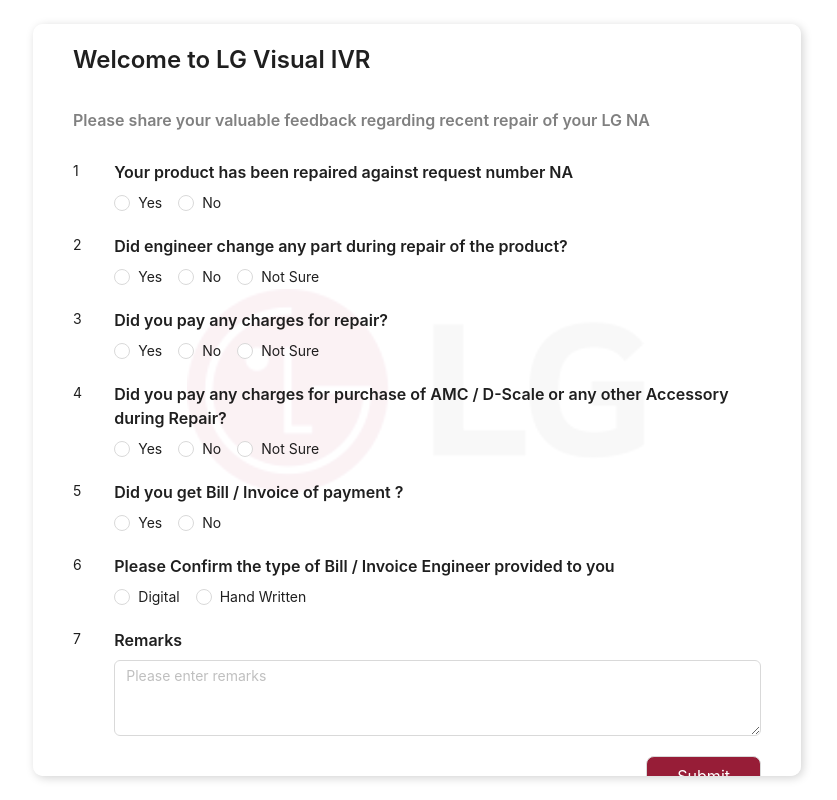
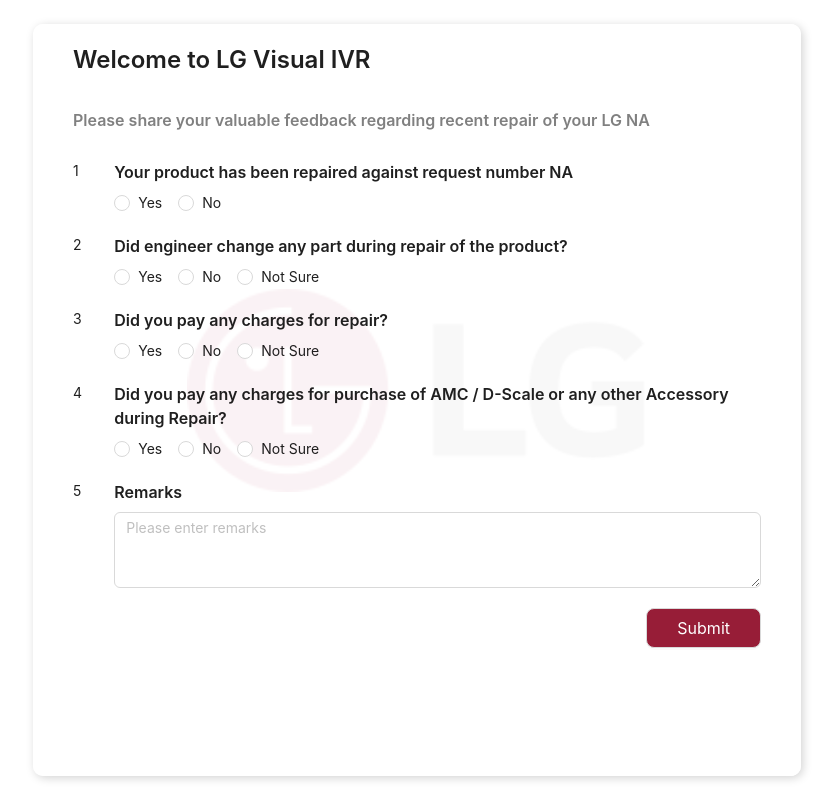
Before and after one commit to mrityunjay-1/visualiser, a React (Vite) app: page / in a window 1280 px wide. Shown: the whole page, without its empty margins (223-1060 px from the left). Built offline with nearby package versions, Linux system fonts and the light colour scheme.

Commit message:
reporting bug fix

```diff
--- a/src/App.css
+++ b/src/App.css
@@ -12,6 +12,21 @@
   overflow: auto;
 }
 
+.form-container::-webkit-scrollbar {
+  /* background-color: red; */
+  width: 0.9rem;
+}
+
+.form-container::-webkit-scrollbar-thumb {
+  background-color: grey;
+  border-radius: 1100rem;
+  /* width: 0.9rem; */
+}
+
+/* .form-container::-webkit-scrollbar-track {
+  background-color: red;
+} */
+
 .form-container>div {
   margin-bottom: 2rem;
 }
--- a/src/App.tsx
+++ b/src/App.tsx
@@ -1,6 +1,6 @@
 import { useEffect, useState } from 'react';
 import "./App.css";
-import { Button, Flex, Input, Radio, Typography } from 'antd'
+import { Button, Flex, Input, Radio, Typography, message } from 'antd'
 // import axios from 'axios';
 
 const { Text, Title } = Typography;
@@ -156,7 +156,13 @@ function App() {
                       <Text style={{ flex: 0.1 }}>Amount</Text>
                       <Input
                         value={q3Amount}
-                        onChange={(e: any) => setQ3Amount(e.target.value)}
+                        onChange={(e: any) => {
+                          let val = e.target.value;
+
+                          if (isNaN(+(val))) return message.warning("Please enter valid amount.");
+
+                          setQ3Amount(val)
+                        }}
                         style={{ flex: 0.2 }}
                         placeholder='0'
                       />
@@ -193,9 +199,7 @@ function App() {
         </Flex>
 
         {
-          q3 === "yes" && q4 === "yes" ?
-            null
-            :
+          q3 === "yes" || q4 === "yes" ?
             <>
 
               {/* Question 5 */}
@@ -235,10 +239,12 @@ function App() {
               </Flex>
 
             </>
+            :
+            null
         }
 
         <Flex>
-          <Text style={{ flex: 0.06 }}> {q3 === "yes" && q4 === "yes" ? "5" : "7"}</Text>
+          <Text style={{ flex: 0.06 }}> {q3 === "yes" || q4 === "yes" ? "7" : "5"}</Text>
           <Flex vertical style={{ flex: 0.94 }}>
             <Title level={5}>Remarks</Title>
             <Input.TextArea
```
